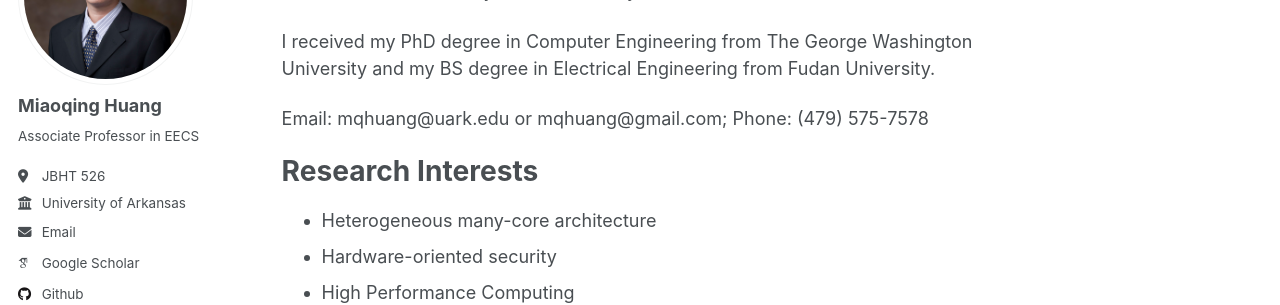
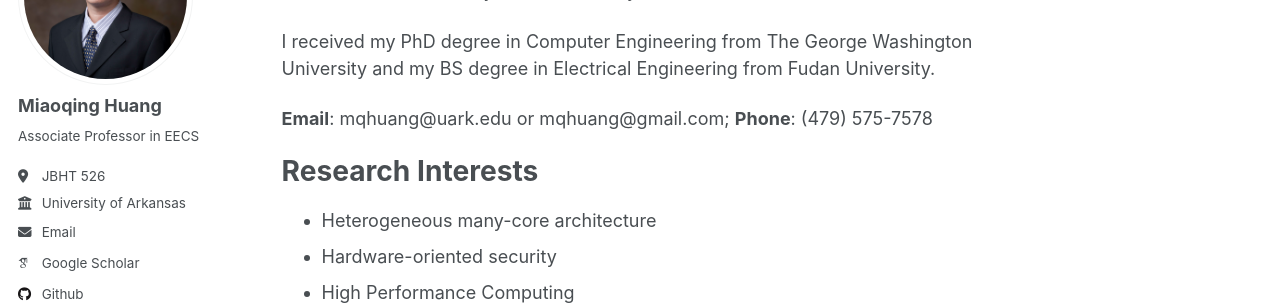
Before and after one commit to miaoqinghuang/miaoqinghuang.github.io, a Jekyll site: the page built from _pages/about.md, in a window 1280 px wide and 1180 px high. Shown: the part 198-503 px from the top of the window. Built offline with Jekyll 4.4.1, drawn with Linux system fonts in a browser that asks for light colours; some web fonts are replaced; part of the change alters nothing that is shown.

```diff
--- a/_pages/about.md
+++ b/_pages/about.md
@@ -11,7 +11,7 @@ I am an associate professor in the Department of Electrical Engineering and Comp
 
 I received my PhD degree in Computer Engineering from The George Washington University and my BS degree in Electrical Engineering from Fudan University.
 
-Email: mqhuang@uark.edu or mqhuang@gmail.com; Phone: (479) 575-7578
+**Email**: mqhuang@uark.edu or mqhuang@gmail.com; **Phone**: (479) 575-7578
 
 Research Interests
 ======
```
